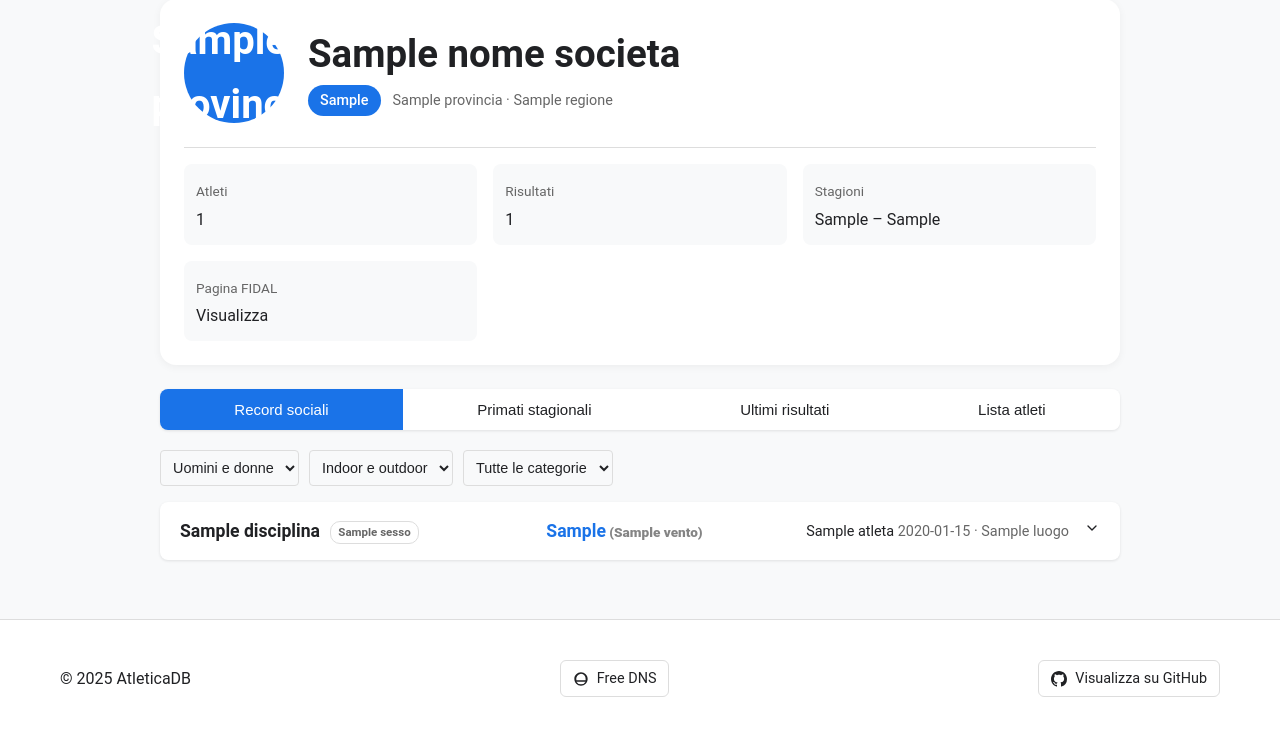
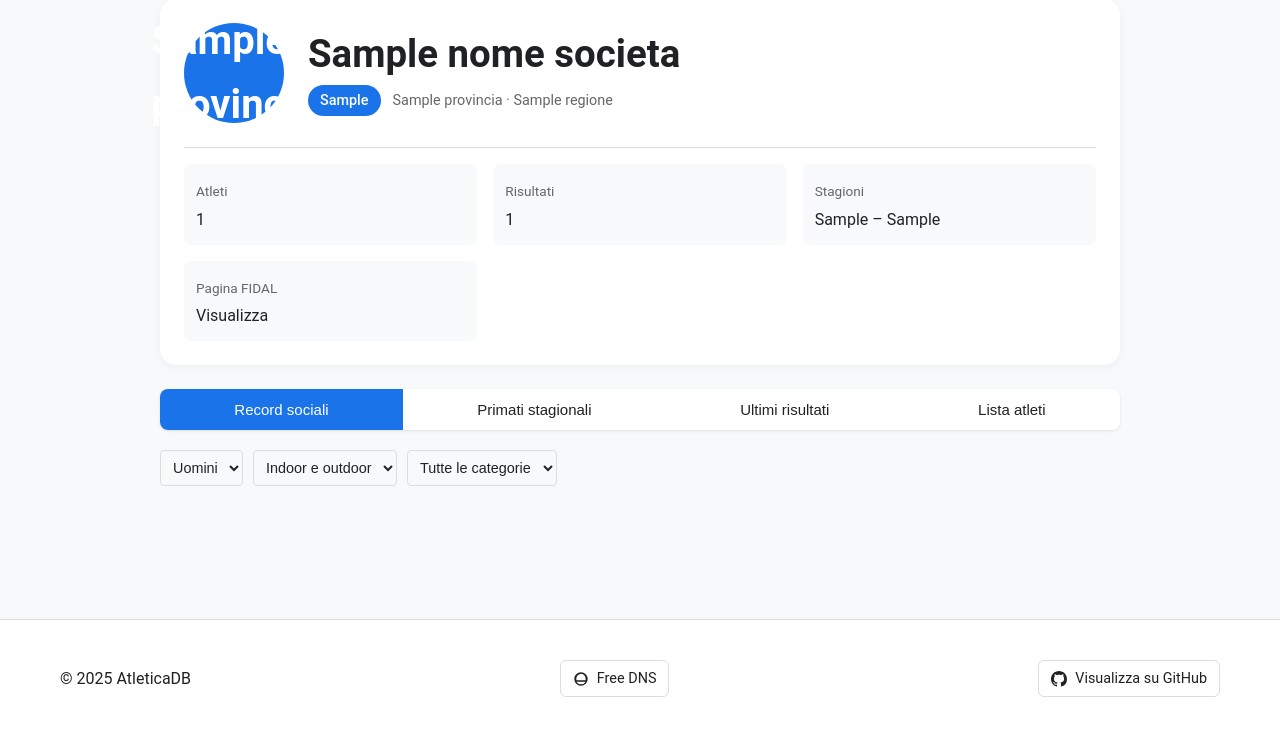
Before and after one commit to F-Depi/atletica, a Flask app: template app/templates/societa/profilo.html in a window 1280 px wide. Shown: the part 111-848 px from the top of the page. Run offline with Flask 3, Linux system fonts and the light colour scheme; the template is opened without the code that fills it: most values are stand-ins (such as "Sample title", 1, 10 or a date in 2020); parts of the project's set-up code (start-up, migrations or seed data) failed here and were passed over; some libraries are stand-ins or nearby versions.

Commit message:
unified style of profilo societa

```diff
--- a/app/static/js/societa.js
+++ b/app/static/js/societa.js
@@ -66,7 +66,8 @@ document.addEventListener('DOMContentLoaded', function () {
         bar.querySelectorAll('select:not([data-param]), input').forEach(i => {
             i.addEventListener('input', apply);
             i.addEventListener('change', apply);
-        });
+        })
+        apply(); // applica subito i valori di default (es. sesso preselezionato)
     });
 
     // ---------- Ordinamento tabella atleti ----------
--- a/app/templates/societa/profilo.html
+++ b/app/templates/societa/profilo.html
@@ -14,6 +14,64 @@
     <option value="{{ c }}"{% if c == categoria %} selected{% endif %}>{{ c }}</option>
     {% endfor %}
 </select>
+{% endmacro %}
+{% macro filtro_sesso(sesso_default) %}
+<select class="filter-select" data-filter="sesso">
+    <option value="M"{% if sesso_default == 'M' %} selected{% endif %}>Uomini</option>
+    <option value="F"{% if sesso_default == 'F' %} selected{% endif %}>Donne</option>
+</select>
+{% endmacro %}
+{% macro record_row(rec) %}
+<div class="pb-row" data-sesso="{{ rec.sesso }}" data-ambiente="{{ rec.ambiente }}">
+    <div class="pb-header" onclick="toggleResults(this)">
+        <div class="discipline-name">{{ nome_gara(rec) }} {{ sesso_badge(rec.sesso) }}</div>
+        <div class="pb-result">
+            <span class="result"><b>{{ rec.best.prestazione_display }}</b></span>{{ vento(rec.best.vento) }}
+        </div>
+        <div class="pb-details">
+            <span class="date">
+                {% if rec.best.url_atleta %}
+                <a href="{{ rec.best.url_atleta }}" class="atleta-link" onclick="event.stopPropagation()">{{ rec.best.atleta }}</a>
+                {% else %}{{ rec.best.atleta }}{% endif %}
+            </span>
+            <span class="location">{{ rec.best.data.strftime('%d/%m/%Y') }} · {{ rec.best.luogo or '-' }}</span>
+        </div>
+        <span class="toggle-icon">
+            <svg xmlns="http://www.w3.org/2000/svg" width="16" height="16" viewBox="0 0 24 24" fill="none" stroke="currentColor" stroke-width="2" stroke-linecap="round" stroke-linejoin="round">
+                <path d="M6 9l6 6 6-6"/>
+            </svg>
+        </span>
+    </div>
+
+    <div class="pb-details-container">
+        <table class="results-table">
+            <thead>
+                <tr>
+                    <th>#</th>
+                    <th>Pres.</th>
+                    <th>Atleta</th>
+                    <th>Anno</th>
+                    <th>Data</th>
+                    <th>Luogo</th>
+                </tr>
+            </thead>
+            <tbody>
+                {% for r in rec.top %}
+                <tr>
+                    <td>{{ loop.index }}</td>
+                    <td class="result">{{ r.prestazione_display }}{{ vento(r.vento) }}</td>
+                    <td>
+                        {% if r.url_atleta %}<a href="{{ r.url_atleta }}" class="atleta-link">{{ r.atleta }}</a>{% else %}{{ r.atleta }}{% endif %}
+                    </td>
+                    <td>{{ r.anno or '-' }}</td>
+                    <td class="date">{{ r.data.strftime('%d/%m/%Y') }}</td>
+                    <td class="location">{{ r.luogo or '-' }}</td>
+                </tr>
+                {% endfor %}
+            </tbody>
+        </table>
+    </div>
+</div>
 {% endmacro %}
 
 <div class="atleta-profile societa-profile">
@@ -76,11 +134,7 @@
     <!-- ===================== Record sociali ===================== -->
     <section id="section-records" class="results-section active">
         <div class="filters-bar" data-filter-bar>
-            <select class="filter-select" data-filter="sesso">
-                <option value="">Uomini e donne</option>
-                <option value="M">Uomini</option>
-                <option value="F">Donne</option>
-            </select>
+            {{ filtro_sesso(sesso_default) }}
             <select class="filter-select" data-filter="ambiente">
                 <option value="">Indoor e outdoor</option>
                 <option value="P">Outdoor</option>
@@ -93,58 +147,7 @@
         <p class="no-results">Nessun record disponibile per questa società.</p>
         {% else %}
         <div class="pbs-list">
-            {% for rec in record_sociali %}
-            <div class="pb-row" data-sesso="{{ rec.sesso }}" data-ambiente="{{ rec.ambiente }}">
-                <div class="pb-header" onclick="toggleResults(this)">
-                    <div class="discipline-name">{{ nome_gara(rec) }} {{ sesso_badge(rec.sesso) }}</div>
-                    <div class="pb-result">
-                        <span class="result"><b>{{ rec.best.prestazione_display }}</b></span>{{ vento(rec.best.vento) }}
-                    </div>
-                    <div class="pb-details">
-                        <span class="date">
-                            {% if rec.best.url_atleta %}
-                            <a href="{{ rec.best.url_atleta }}" class="atleta-link" onclick="event.stopPropagation()">{{ rec.best.atleta }}</a>
-                            {% else %}{{ rec.best.atleta }}{% endif %}
-                        </span>
-                        <span class="location">{{ rec.best.data.strftime('%d/%m/%Y') }} · {{ rec.best.luogo or '-' }}</span>
-                    </div>
-                    <span class="toggle-icon">
-                        <svg xmlns="http://www.w3.org/2000/svg" width="16" height="16" viewBox="0 0 24 24" fill="none" stroke="currentColor" stroke-width="2" stroke-linecap="round" stroke-linejoin="round">
-                            <path d="M6 9l6 6 6-6"/>
-                        </svg>
-                    </span>
-                </div>
-
-                <div class="pb-details-container">
-                    <table class="results-table">
-                        <thead>
-                            <tr>
-                                <th>#</th>
-                                <th>Pres.</th>
-                                <th>Atleta</th>
-                                <th>Anno</th>
-                                <th>Data</th>
-                                <th>Luogo</th>
-                            </tr>
-                        </thead>
-                        <tbody>
-                            {% for r in rec.top %}
-                            <tr>
-                                <td>{{ loop.index }}</td>
-                                <td class="result">{{ r.prestazione_display }}{{ vento(r.vento) }}</td>
-                                <td>
-                                    {% if r.url_atleta %}<a href="{{ r.url_atleta }}" class="atleta-link">{{ r.atleta }}</a>{% else %}{{ r.atleta }}{% endif %}
-                                </td>
-                                <td>{{ r.anno or '-' }}</td>
-                                <td class="date">{{ r.data.strftime('%d/%m/%Y') }}</td>
-                                <td class="location">{{ r.luogo or '-' }}</td>
-                            </tr>
-                            {% endfor %}
-                        </tbody>
-                    </table>
-                </div>
-            </div>
-            {% endfor %}
+            {% for rec in record_sociali %}{{ record_row(rec) }}{% endfor %}
         </div>
         {% endif %}
     </section>
@@ -159,11 +162,7 @@
                 {% endfor %}
             </select>
             {% endif %}
-            <select class="filter-select" data-filter="sesso">
-                <option value="">Uomini e donne</option>
-                <option value="M">Uomini</option>
-                <option value="F">Donne</option>
-            </select>
+            {{ filtro_sesso(sesso_default) }}
             <select class="filter-select" data-filter="ambiente">
                 <option value="">Indoor e outdoor</option>
                 <option value="P">Outdoor</option>
@@ -176,31 +175,10 @@
         <p class="no-results">Nessun primato stagionale disponibile.</p>
         {% else %}
         {% for a in anni %}
-        <div class="season-block table-card" data-anno="{{ a }}" {% if not loop.first %}style="display:none"{% endif %}>
-            <table class="societa-table">
-                <thead>
-                    <tr>
-                        <th>Disciplina</th>
-                        <th>Pres.</th>
-                        <th>Atleta</th>
-                        <th>Data</th>
-                        <th>Luogo</th>
-                    </tr>
-                </thead>
-                <tbody>
-                    {% for r in primati_stagionali[a] %}
-                    <tr data-sesso="{{ r.sesso }}" data-ambiente="{{ r.ambiente }}">
-                        <td>{{ nome_gara(r) }} {{ sesso_badge(r.sesso) }}</td>
-                        <td class="result"><b>{{ r.prestazione_display }}</b>{{ vento(r.vento) }}</td>
-                        <td>
-                            {% if r.url_atleta %}<a href="{{ r.url_atleta }}" class="atleta-link">{{ r.atleta }}</a>{% else %}{{ r.atleta }}{% endif %}
-                        </td>
-                        <td class="date">{{ r.data.strftime('%d/%m/%Y') }}</td>
-                        <td class="location">{{ r.luogo or '-' }}</td>
-                    </tr>
-                    {% endfor %}
-                </tbody>
-            </table>
+        <div class="season-block" data-anno="{{ a }}" {% if not loop.first %}style="display:none"{% endif %}>
+            <div class="pbs-list">
+                {% for rec in primati_stagionali[a] %}{{ record_row(rec) }}{% endfor %}
+            </div>
         </div>
         {% endfor %}
         {% endif %}
```
Also changed, not shown: app/societa.py (+40 -24 lines).
